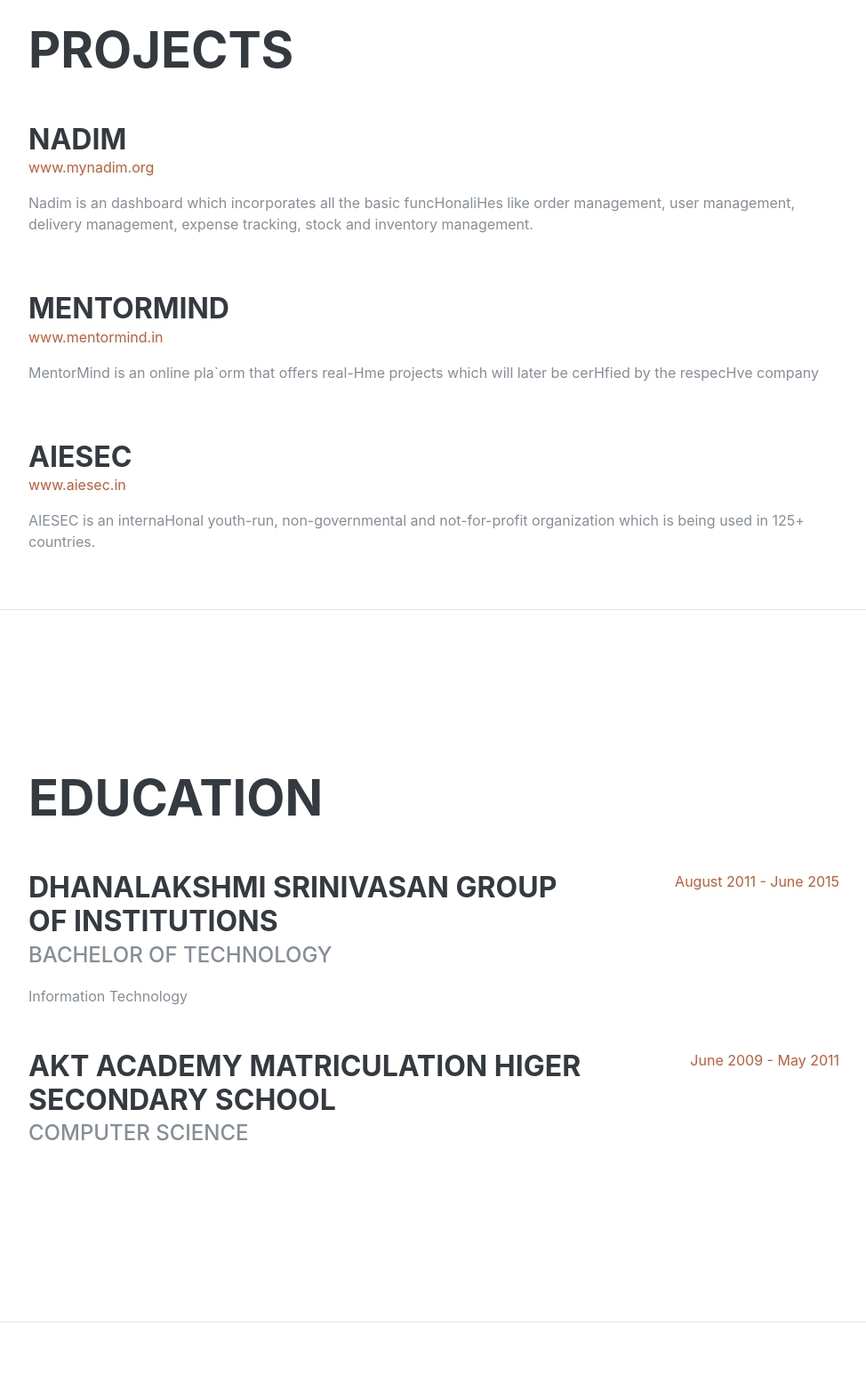
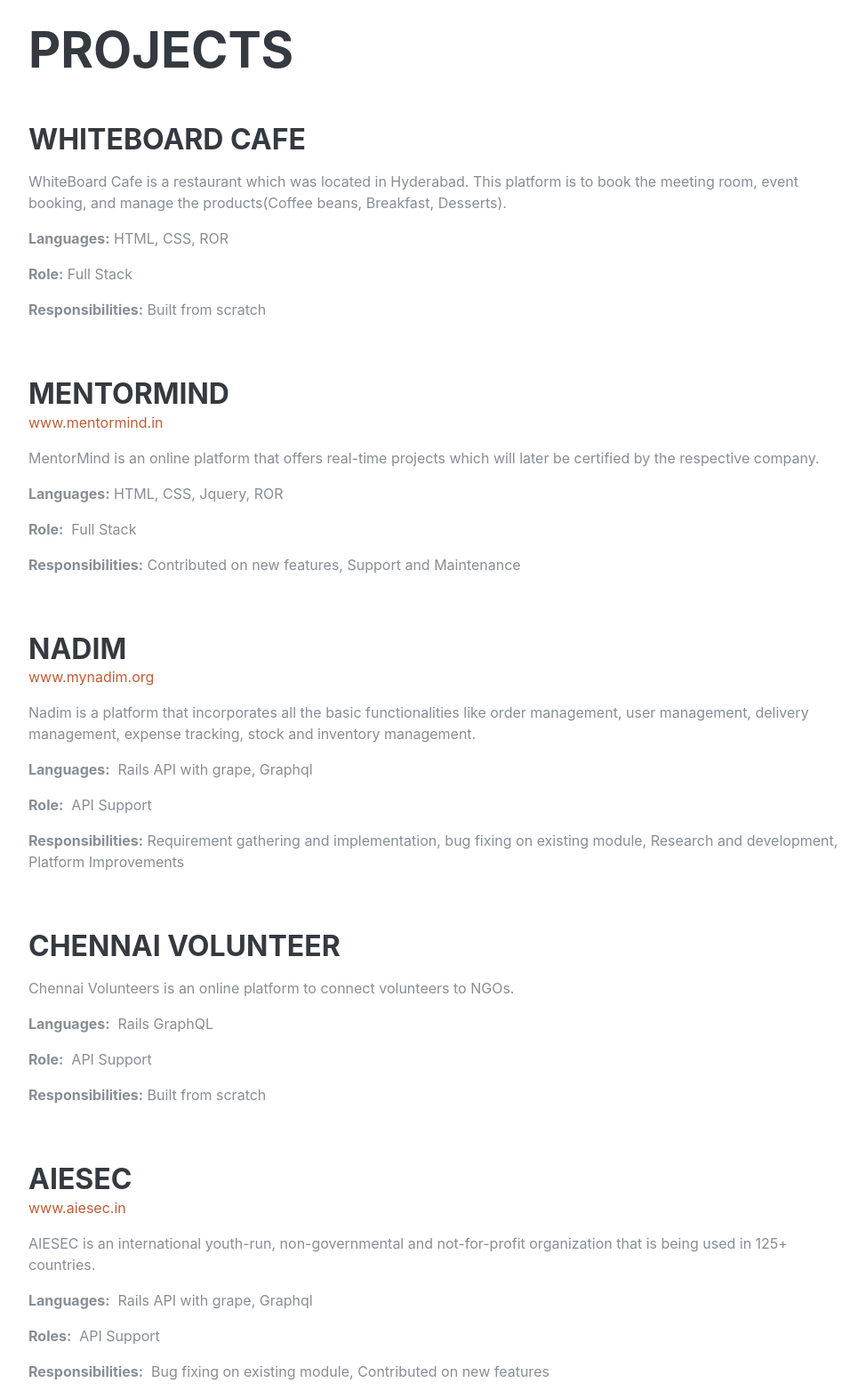
Before and after one commit to sedhumadhavan19/sedhu-blog, a plain HTML site: page index.html in a window 1280 px wide. Shown: the part 1080-2653 px from the top of the page at 89% size, without its empty margins (288-1262 px from the left). Drawn offline with Linux system fonts and the light colour scheme; a web font is replaced by a local one.

Commit message:
chore: Updated projects section

```diff
--- a/index.html
+++ b/index.html
@@ -104,9 +104,12 @@
 
         <div class="resume-item d-flex flex-column flex-md-row justify-content-between mb-5">
           <div class="resume-content">
-            <h3 class="mb-0">Nadim</h3>
-            <div class="url-text mb-3"> <a target="_blank" href="https://www.mynadim.org">www.mynadim.org</a> </div>
-            <p>Nadim is an dashboard which incorporates all the basic funcHonaliHes like order management, user management, delivery management, expense tracking, stock and inventory management.</p>
+            <h3 class="mb-0">Whiteboard Cafe</h3>
+            <div class="url-text mb-3"> </div>
+            <p>WhiteBoard Cafe is a restaurant which was located in Hyderabad. This platform is to book the meeting room, event booking, and manage the products(Coffee beans, Breakfast, Desserts).</p>
+            <p><b>Languages:</b>&nbsp;HTML, CSS, ROR</p>
+            <p><b>Role:</b>&nbsp;Full Stack</p>
+            <p><b>Responsibilities:</b>&nbsp;Built from scratch</p>
           </div>
         </div>
 
@@ -114,15 +117,44 @@
           <div class="resume-content">
             <h3 class="mb-0">Mentormind</h3>
             <div class="url-text mb-3"> <a target="_blank" href="https://www.mentormind.in">www.mentormind.in</a> </div>
-            <p>MentorMind is an online pla`orm that offers real-Hme projects which will later be cerHfied by the respecHve company</p>
+            <p>MentorMind is an online platform that offers real-time projects which will later be certified by the respective company.</p>
+            <p><b>Languages:</b>&nbsp;HTML, CSS, Jquery, ROR</p>
+            <p><b>Role:</b>&nbsp; Full Stack</p>
+            <p><b>Responsibilities:</b>&nbsp;Contributed on new features, Support and Maintenance</p>
           </div>
         </div>
+
+        <div class="resume-item d-flex flex-column flex-md-row justify-content-between mb-5">
+          <div class="resume-content">
+            <h3 class="mb-0">Nadim</h3>
+            <div class="url-text mb-3"> <a target="_blank" href="https://www.mynadim.org">www.mynadim.org</a> </div>
+            <p>Nadim is a platform that incorporates all the basic functionalities like order management, user management, delivery management, expense tracking, stock and inventory management.</p>
+            <p><b>Languages:</b>&nbsp; Rails API with grape, Graphql</p>
+            <p><b>Role:</b>&nbsp; API Support</p>
+            <p><b>Responsibilities:</b>&nbsp;Requirement gathering and implementation, bug fixing on existing module, Research and development, Platform Improvements</p>
+          </div>
+        </div>
+
+        <div class="resume-item d-flex flex-column flex-md-row justify-content-between mb-5">
+          <div class="resume-content">
+            <h3 class="mb-0">Chennai Volunteer</h3>
+            <div class="url-text mb-3"> </div>
+            <p>Chennai Volunteers is an online platform to connect volunteers to NGOs.</p>
+            <p><b>Languages:</b>&nbsp; Rails GraphQL</p>
+            <p><b>Role:</b>&nbsp; API Support</p>
+            <p><b>Responsibilities:</b>&nbsp;Built from scratch</p>
+          </div>
+        </div>
+
 
         <div class="resume-item d-flex flex-column flex-md-row justify-content-between">
           <div class="resume-content">
             <h3 class="mb-0">AIESEC</h3>
             <div class="url-text mb-3"> <a target="_blank" href="https://www.aiesec.in">www.aiesec.in</a> </div>
-            <p>AIESEC is an internaHonal youth-run, non-governmental and not-for-profit organization which is being used in 125+ countries.</p>
+            <p>AIESEC is an international youth-run, non-governmental and not-for-profit organization that is being used in 125+ countries.</p>
+            <p><b>Languages:</b>&nbsp; Rails API with grape, Graphql</p>
+            <p><b>Roles:</b>&nbsp; API Support</p>
+            <p><b>Responsibilities:</b>&nbsp; Bug fixing on existing module, Contributed on new features</p>
           </div>
         </div>
 
```
